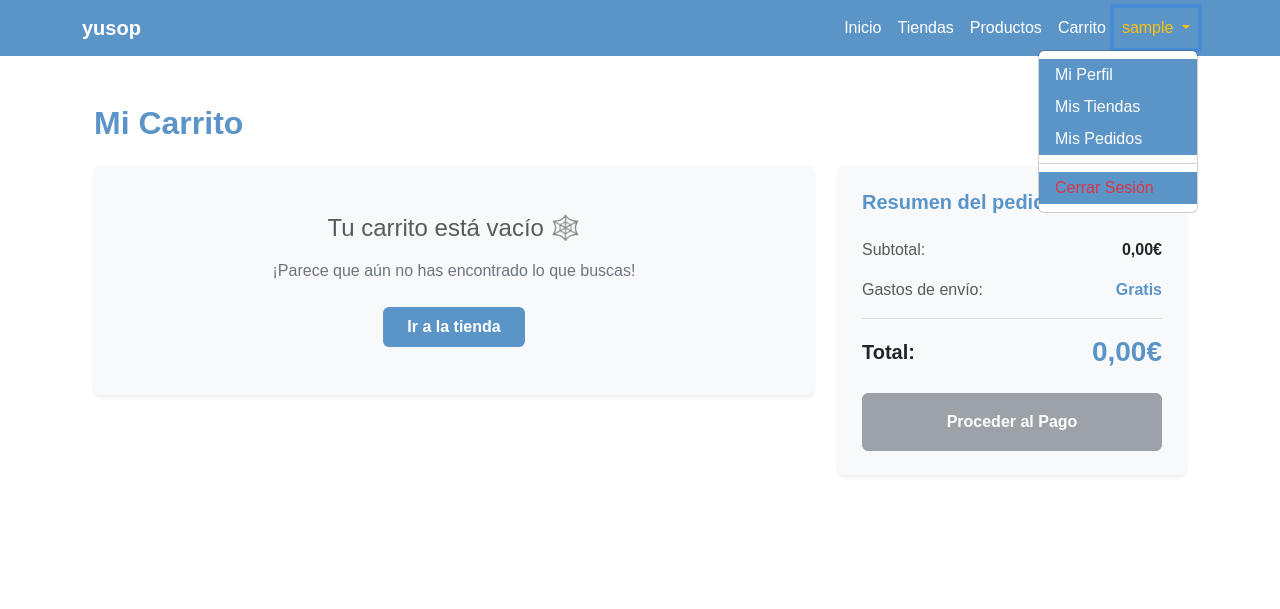
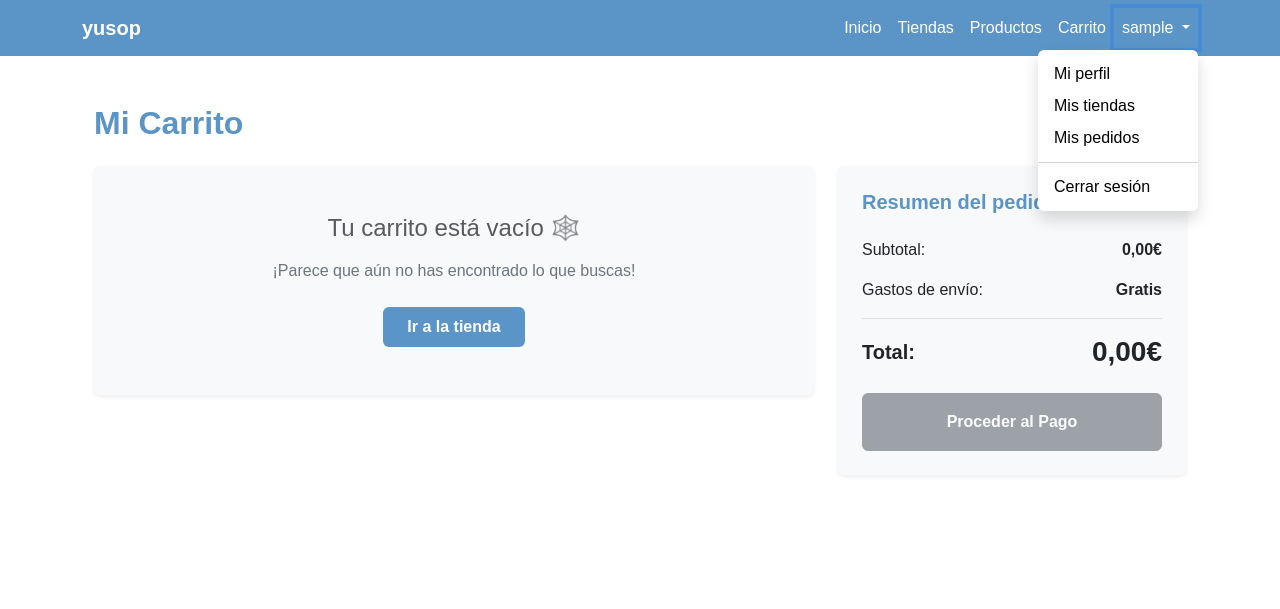
Before and after one commit to AngelCSR/yusop, a Django app: page /carrito/ in a window 1280 px wide, after a click that opens the changed part. Shown: the top 609 px of the page. Run offline with Django 5.2, Linux system fonts and the light colour scheme; the visitor is signed in with stand-in values (Sample User, id 1); data that the repository does not hold is empty; some web fonts are replaced.

Commit message:
mas cambios

```diff
--- a/core/views.py
+++ b/core/views.py
@@ -214,7 +214,7 @@ def registro(request):
         if form.is_valid():
             user = form.save()
             login(request, user)
-            messages.success(request, "¡Cuenta creada con éxito! Bienvenido a Yusop.")
+            messages.success(request, "¡Cuenta creada con éxito! Bienvenido a yusop.")
             return redirect('home')
         else:
             messages.error(request, "Error al crear la cuenta. Revisa los datos.")
@@ -493,17 +493,18 @@ def mis_pedidos(request):
 
 @login_required
 def cambiar_estado_pedido(request, id_pedido, estado):
-    pedido = get_object_or_404(Pedido, id_pedido=id_pedido)
+    pedido = get_object_or_404(Pedido, id=id_pedido)
 
     if not DetallePedido.objects.filter(id_pedido=pedido, id_producto__tienda__usuario=request.user).exists():
-        return redirect('perfil')
+        # CORRECCIÓN 2: Si alguien intenta hacer trampa, lo devolvemos a 'mis_pedidos'
+        return redirect('mis_pedidos')
 
     if estado in ['pendiente', 'enviado', 'completado']:
         pedido.estado_pedido = estado
         pedido.save()
-        messages.success(request, f"Pedido actualizado a {estado}.")
+        messages.success(request, f"El estado del pedido #{pedido.id} se ha actualizado a '{estado}'.")
 
-    return redirect('perfil')
+    return redirect('mis_pedidos')
 
 @login_required
 def checkout(request):
--- a/static/css/style.css
+++ b/static/css/style.css
@@ -78,19 +78,13 @@ body .btn-outline-success:hover {
    NAVBAR
    ========================================== */
 nav.navbar,
-header .navbar,
-.dropdown-menu .dropdown-item {
+header .navbar {
     background-color: var(--primary-color);
 }
 
 .navbar .navbar-brand,
-.navbar .nav-link,
-.dropdown-menu .dropdown-item {
+.navbar .nav-link {
     color: #ffffff;
-}
-
-.dropdown-menu .dropdown-item:hover {
-    background-color: var(--secondary-color);
 }
 
 /* ==========================================
@@ -133,7 +127,7 @@ header .navbar,
 }
 
 .table-hover tbody tr:hover {
-    background-color: #f1f8fc; /* Azul muy clarito para que resalte al pasar el ratón */
+    background-color: #f1f8fc;
 }
 
 .panel-body {
@@ -155,7 +149,6 @@ header .navbar,
 /* ==========================================
    HERO / BANNER PRINCIPAL
    ========================================== */
-
 .hero-background-market {
     background-image:
         linear-gradient(to bottom, rgba(255, 255, 255, 0.3) 0%, rgba(255, 255, 255, 0.8) 75%, #ffffff 100%),
@@ -225,7 +218,104 @@ footer {
 .search-wrapper .input-group-lg .form-control {
     padding-left: 25px;
 }
+
 .search-wrapper .input-group-lg .btn {
     padding-left: 25px;
     padding-right: 25px;
 }
+
+/* ==========================================
+   MENÚ DESPLEGABLE (CUENTA)
+   ========================================== */
+.dropdown-menu {
+    background-color: #ffffff;
+    border: none;
+    box-shadow: 0 0.5rem 1rem rgba(0, 0, 0, 0.15); /* Añadida una sombra suave para que flote bien */
+}
+
+.dropdown-menu .dropdown-item {
+    color: #000000;
+    font-weight: 500;
+    transition: all 0.2s ease-in-out;
+    background-color: transparent;
+}
+
+/* Hover para TODAS las opciones por defecto (Verde de la gama) */
+.dropdown-menu .dropdown-item:hover,
+.dropdown-menu .dropdown-item:focus {
+    background-color: var(--secondary-color);
+    color: #ffffff;
+}
+
+/* Hover específico para cerrar sesión (Lila de la gama) */
+.dropdown-menu .item-salir:hover,
+.dropdown-menu .item-salir:focus {
+    background-color: var(--accent-pink);
+    color: #ffffff;
+}
+
+/* ==========================================
+   FORZAR EL AZUL BOOTSTRAP A NUESTRA GAMA
+   ========================================== */
+body .text-primary {
+    color: var(--primary-color) !important;
+}
+
+body .bg-primary {
+    background-color: var(--primary-color) !important;
+}
+
+body .btn-primary {
+    background-color: var(--primary-color);
+    border-color: var(--primary-color);
+    color: #ffffff;
+}
+
+body .btn-primary:hover {
+    background-color: #4a7ea8; /* Un tono un poco más oscuro para el hover */
+    border-color: #4a7ea8;
+    color: #ffffff;
+}
+
+body .btn-outline-primary {
+    color: var(--primary-color);
+    border-color: var(--primary-color);
+}
+
+body .btn-outline-primary:hover {
+    background-color: var(--primary-color);
+    color: #ffffff;
+}
+
+/* ==========================================
+   FORZAR EL ROJO BOOTSTRAP A NUESTRO LILA
+   ========================================== */
+body .text-danger {
+    color: var(--accent-pink) !important;
+}
+
+body .bg-danger {
+    background-color: var(--accent-pink) !important;
+}
+
+body .btn-danger {
+    background-color: var(--accent-pink);
+    border-color: var(--accent-pink);
+    color: #ffffff;
+}
+
+body .btn-danger:hover {
+    background-color: #c070b4; /* Un tono un poquito más oscuro para el hover */
+    border-color: #c070b4;
+    color: #ffffff;
+}
+
+body .btn-outline-danger {
+    color: var(--accent-pink);
+    border-color: var(--accent-pink);
+}
+
+body .btn-outline-danger:hover {
+    background-color: var(--accent-pink);
+    color: #ffffff;
+}
--- a/templates/admin/crearTienda.html
+++ b/templates/admin/crearTienda.html
@@ -12,7 +12,7 @@
 
     <div class="card shadow-sm">
         <div class="card-header bg-primary text-white py-3">
-            <h5 class="mb-0 fw-bold">
+            <h5 class="mb-0 fw-bold text-white">
                 {% if editando %}
                     ✏️ Modificar Datos de tu Tienda
                 {% elif editando_producto %}
--- a/templates/admin/modal_desactivar_producto.html
+++ b/templates/admin/modal_desactivar_producto.html
@@ -2,11 +2,11 @@
     <div class="modal-dialog modal-dialog-centered">
         <div class="modal-content shadow border-0">
             <div class="modal-header bg-danger text-white">
-                <h5 class="modal-title fw-bold">¿Retirar producto del catálogo?</h5>
+                <h5 class="modal-title fw-bold text-white">¿Retirar producto del catálogo?</h5>
                 <button type="button" class="btn-close btn-close-white" data-bs-dismiss="modal" aria-label="Close"></button>
             </div>
             <div class="modal-body text-start p-4">
-                <p class="mb-1 text-dark fw-bold h6">Vas a retirar: <span class="text-danger">"{{ producto.nombre_producto }}"</span></p>
+                <p class="mb-1 text-dark fw-bold h6">Vas a retirar: <span class="text-dark">"{{ producto.nombre_producto }}"</span></p>
                 <p class="text-muted small mb-0">El artículo dejará de ser visible para los compradores, pero se mantendrá en el sistema para no alterar el registro de los pedidos históricos.</p>
             </div>
             <div class="modal-footer bg-light border-top-0">
--- a/templates/admin/modal_desactivar_tienda.html
+++ b/templates/admin/modal_desactivar_tienda.html
@@ -2,11 +2,11 @@
     <div class="modal-dialog modal-dialog-centered">
         <div class="modal-content shadow border-0">
             <div class="modal-header bg-danger text-white">
-                <h5 class="modal-title fw-bold">¿Confirmar cierre?</h5>
+                <h5 class="modal-title fw-bold text-white">¿Confirmar cierre?</h5>
                 <button type="button" class="btn-close btn-close-white" data-bs-dismiss="modal" aria-label="Close"></button>
             </div>
             <div class="modal-body text-start p-4">
-                <p class="mb-1 text-dark fw-bold h6">Vas a cerrar la tienda: <span class="text-danger">"{{ tienda.nombre_tienda }}"</span></p>
+                <p class="mb-1 text-dark fw-bold h6">Vas a cerrar la tienda: <span class="text-dark">"{{ tienda.nombre_tienda }}"</span></p>
                 <p class="text-muted small mb-0">Esta acción ocultará la tienda y todos sus productos del catálogo público.</p>
             </div>
             <div class="modal-footer bg-light border-top-0">
--- a/templates/auth/login.html
+++ b/templates/auth/login.html
@@ -18,7 +18,7 @@
                     {{ form.as_p }}
 
                     <button type="submit" class="btn btn-custom-success w-100 py-2 fw-bold mt-3 shadow-sm">
-                        Entrar a Yusop
+                        Entrar a yusop
                     </button>
                 </form>
 
--- a/templates/auth/registro.html
+++ b/templates/auth/registro.html
@@ -8,7 +8,7 @@
             <div class="card shadow-sm border-0 p-4 bg-light">
                 <div class="text-center mb-4">
                     <img src="{% static 'img/favicon.ico' %}" alt="Yusop" style="width: 70px; height: 70px; object-fit: contain;" class="mx-auto d-block">
-                    <h3 class="fw-bold text-success mt-3">Únete a Yusop</h3>
+                    <h3 class="fw-bold text-success mt-3">Únete a yusop</h3>
                     <p class="text-muted">Apoya al comercio local con cada compra</p>
                 </div>
 
--- a/templates/base.html
+++ b/templates/base.html
@@ -19,10 +19,10 @@
     {% include 'includes/navbar.html' %}
 
     {% if messages %}
-        <div class="container position-fixed start-50 translate-middle-x mt-5 pt-3" style="z-index: 1100; top: 0;">
+        <div class="container mt-3 position-relative" style="z-index: 1050;">
             {% for message in messages %}
-                <div class="alert alert-success alert-dismissible fade show shadow-lg" role="alert">
-                    <strong>{{ message }}</strong>
+                <div class="alert {% if message.tags == 'error' %}alert-danger{% elif message.tags == 'warning' %}alert-warning{% else %}alert-success{% endif %} alert-dismissible fade show shadow-sm" role="alert">
+                    {{ message }}
                     <button type="button" class="btn-close" data-bs-dismiss="alert" aria-label="Cerrar"></button>
                 </div>
             {% endfor %}
--- a/templates/carrito.html
+++ b/templates/carrito.html
@@ -64,18 +64,18 @@
                     <h5 class="fw-bold mb-4">Resumen del pedido</h5>
 
                     <div class="d-flex justify-content-between mb-3">
-                        <span class="text-muted">Subtotal:</span>
-                        <span class="fw-bold">{{ total_carrito|floatformat:2 }}€</span>
+                        <span class="text-dark">Subtotal:</span>
+                        <span class="fw-bold text-dark">{{ total_carrito|floatformat:2 }}€</span>
                     </div>
 
                     <div class="d-flex justify-content-between mb-3 pb-3 border-bottom">
-                        <span class="text-muted">Gastos de envío:</span>
-                        <span class="text-success fw-bold">Gratis</span>
+                        <span class="text-dark">Gastos de envío:</span>
+                        <span class="fw-bold text-dark">Gratis</span>
                     </div>
 
                     <div class="d-flex justify-content-between mb-4 align-items-center">
-                        <span class="h5 fw-bold mb-0">Total:</span>
-                        <span class="h3 fw-bold text-success mb-0">{{ total_carrito|floatformat:2 }}€</span>
+                        <span class="h5 fw-bold text-dark mb-0">Total:</span>
+                        <span class="h3 fw-bold text-dark mb-0">{{ total_carrito|floatformat:2 }}€</span>
                     </div>
 
                     {% if items %}
@@ -90,6 +90,4 @@
                 </div>
             </div>
         </div>
-    </div>
-</div>
 {% endblock %}
--- a/templates/includes/navbar.html
+++ b/templates/includes/navbar.html
@@ -18,15 +18,21 @@
         {% if user.is_authenticated %}
 
             <li class="nav-item dropdown">
-              <a class="nav-link dropdown-toggle text-warning" href="#" data-bs-toggle="dropdown">
+              <a class="nav-link dropdown-toggle text-white" href="#" data-bs-toggle="dropdown">
                 {{ user.username }}
               </a>
-              <ul class="dropdown-menu dropdown-menu-end">
-                <li><a class="dropdown-item" href="{% url 'perfil' %}">Mi Perfil</a></li>
-                <li><a class="dropdown-item" href="{% url 'mis_tiendas' %}">Mis Tiendas</a></li> <li><a class="dropdown-item" href="{% url 'mis_pedidos' %}">Mis Pedidos</a>
-                <li><hr class="dropdown-divider"></li>
-                <li><a class="dropdown-item text-danger" href="{% url 'logout' %}">Cerrar Sesión</a></li>
-              </ul>
+              <ul class="dropdown-menu dropdown-menu-end shadow border-0">
+                {% if user.is_authenticated %}
+                    <li><a class="dropdown-item item-normal" href="{% url 'perfil' %}">Mi perfil</a></li>
+                    <li><a class="dropdown-item" href="{% url 'mis_tiendas' %}">Mis tiendas</a></li>
+                    <li><a class="dropdown-item item-normal" href="{% url 'mis_pedidos' %}">Mis pedidos</a></li>
+                    <li><hr class="dropdown-divider"></li>
+                    <li><a class="dropdown-item item-salir" href="{% url 'logout' %}">Cerrar sesión</a></li>
+                {% else %}
+                    <li><a class="dropdown-item item-normal" href="{% url 'login' %}">Iniciar sesión</a></li>
+                    <li><a class="dropdown-item item-normal" href="{% url 'registro' %}">Registrarse</a></li>
+                {% endif %}
+            </ul>
             </li>
 
         {% else %}
--- a/templates/index.html
+++ b/templates/index.html
@@ -6,7 +6,7 @@
 <header class="hero-background-market">
     <div class="header-content text-center">
         <h1 class="display-5 fw-bold text-success">Bienvenido a yusop</h1>
-        <p class="lead text-dark fw-bold">Tu mercado local online — Compra, compara y apoya a los comercios de tu zona.</p>
+        <p class="lead text-dark fw-normal">Tu mercado local online — Compra, compara y apoya a los comercios de tu zona.</p>
 
         <div class="search-wrapper px-3 mt-4">
             <form action="{% url 'buscador_global' %}" method="GET" class="input-group input-group-lg shadow-sm">
@@ -58,7 +58,7 @@
             </div>
             {% empty %}
             <div class="col-12 text-center py-5">
-                <p class="text-muted">Aún no hay productos disponibles. ¡Vuelve pronto!</p>
+                <h4 class="text-muted fw-bold">Aún no hay productos disponibles. ¡Vuelve pronto!</h4>
             </div>
         {% endfor %}
     </div>
--- a/templates/perfil.html
+++ b/templates/perfil.html
@@ -1,12 +1,12 @@
 {% extends "base.html" %}
-{% block title %}Configuración de Perfil - Yusop{% endblock %}
+{% block title %}Configuración de Perfil - yusop{% endblock %}
 
 {% block content %}
 <div class="container my-5">
     <div class="row justify-content-center">
         <div class="col-md-6">
             <div class="card shadow-sm p-4 border-0 bg-light">
-                <h3 class="text-center text-success mb-4">⚙️ Configuración de Perfil</h3>
+                <h3 class="text-center text-success mb-4">⚙️ Configuración de perfil</h3>
 
                 <div class="text-center mb-4">
                     {% if user.avatar_usuario %}
```
Also changed, not shown: templates/productos.html (+6 -3 lines), templates/tienda/checkout.html (+8 -8 lines), templates/tiendas.html (+5 -3 lines), static/img/header4.png.
